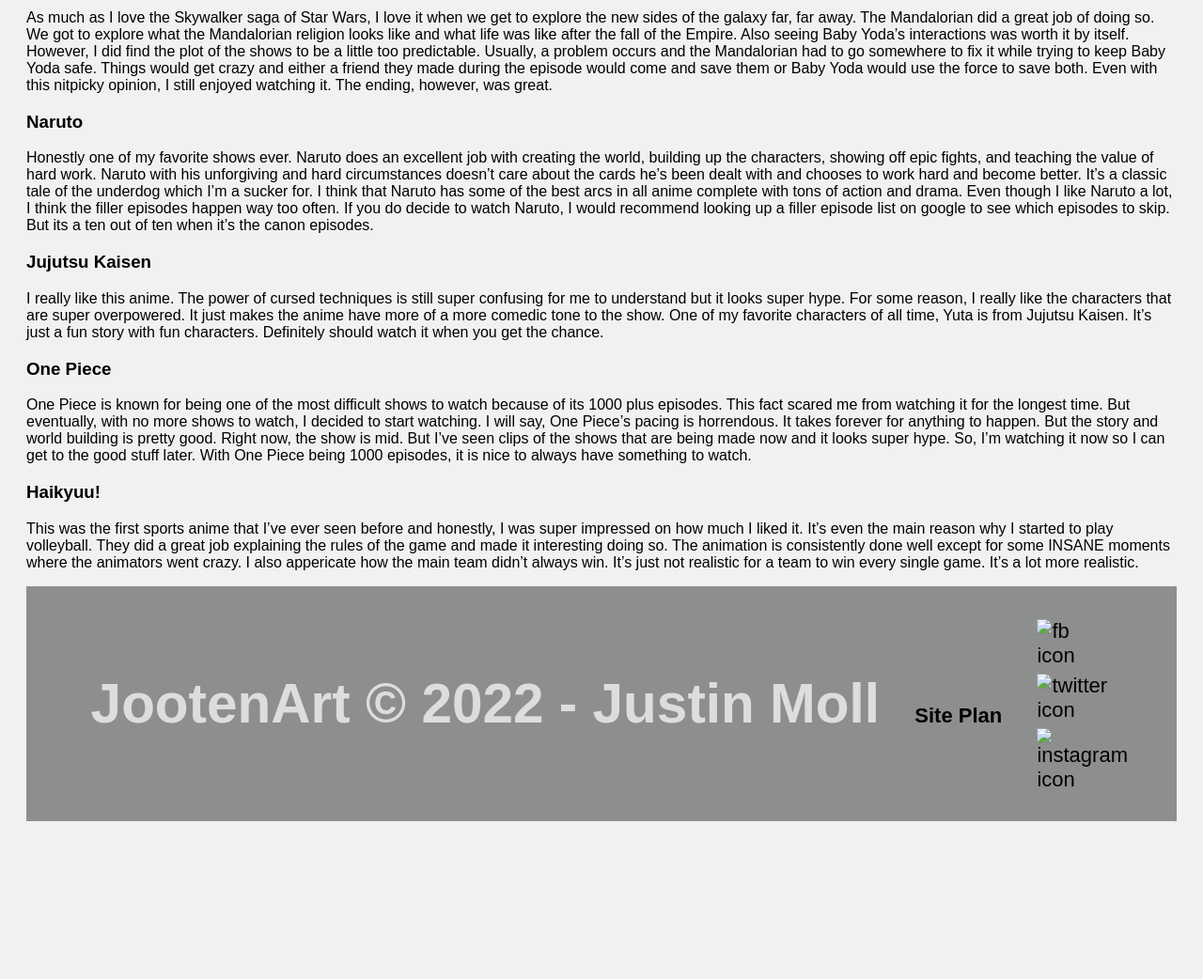
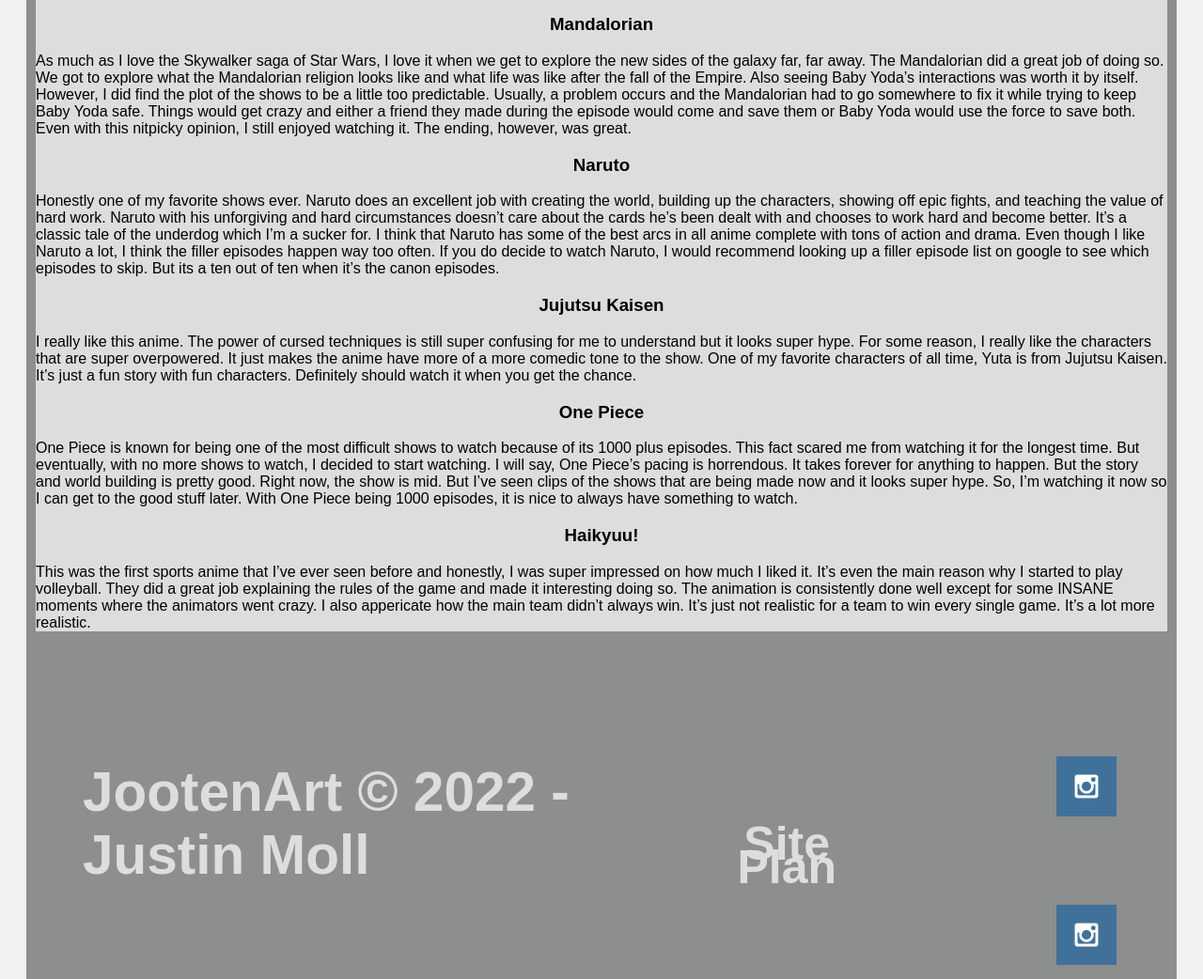
Before and after one commit to JustinCM1/WDD130, a plain HTML site: page Personal Website/reviews.html in a window 1280 px wide. Shown: the part 1343-2385 px from the top of the page at 94% size. Before the commit the page ends 2245 px from the top, so only its background shows below. Drawn offline with Linux system fonts and the light colour scheme; a web font is replaced by a local one.

Commit message:
finished most of reviews.html

```diff
--- a/Personal Website/Styles/style.css
+++ b/Personal Website/Styles/style.css
@@ -130,6 +130,15 @@
     padding-top: 10px;
 }
 
+.review_page{
+  background-color: #ddd;
+  width: 100%;
+}
+
+.review_text{
+  text-align: center;
+}
+
 /* for art portfolio  */
 * {
   box-sizing: border-box;
--- a/Personal Website/reviews.html
+++ b/Personal Website/reviews.html
@@ -4,64 +4,86 @@
     <meta charset="UTF-8">
     <meta http-equiv="X-UA-Compatible" content="IE=edge">
     <meta name="viewport" content="width=device-width, initial-scale=1.0">
-    <title></title>
+    <title>Reviews</title>
     <link rel="stylesheet" href="./Styles/style.css">
 </head>
 <body>
-<div id="content">
+<div class="header">
     <header>
-        <a id="logo_link" href="index.html">
-            <img class="logo" src="./JootenArt.png" alt="JootenArt Logo">
-        </a>
-        <nav>
-            <a href="index.html">Home</a>
-            <a href="./art.html">Art</a>
-            <a href="./reviews.html">Reviews</a>
-        </nav>
+        <img class="logo" src="./JootenArt.png" alt="JootenArt Logo">
+        <div class="header-right">
+          <a class="active" href="./index.html">Home</a>
+          <a href="./art.html">Art</a>
+          <a href="./reviews.html">Reviews</a>
+        </div>
+<div>
     </header>
     <main>
-    <h3>Cuphead </h3>
+        <div class="review_page">
+    <h3 class="review_text">Cuphead </h3>
     <p>The stunning animations, creative soundtrack, and fun story is enough to keep you playing this frustratingly hard game. Really though, it has to be one of the hardest games I have ever played before. There are only two types of levels in Cuphead. The most common level is where you take on a boss that usually has more than one stage while the other is a run and gun section where you take on hordes of enemies just trying to make it to the end. You HAVE to die multiple times just to memorize the attack patterns the bosses use. But when you do end up beating the boss you’ve been struggling on, the feeling will be so worth it. I definitely recommend playing this game. Not only will it be a fun experience, but you’ll grow your patience a ton.  </p>
-    <h3>Attack on Titan  </h3>
+        <div>
+        <div>
+    <h3 class="review_text">Attack on Titan  </h3>
     <p>Attack on Titan is PEAK FICTION. Everything about this show is incredible. The pacing, characters, story, powers, and the plot twists are what every show should aspire to be. What I really like about this show is that no one is ever safe. It’s a dangerous world and there’s no plot armor which means even if you’re a named character in the story, there’s not a guarantee that they’ll make it out alive. It makes the show a lot more impactful and fuller of suspense. It’s a story that will raise ethical questions on who in the show is right and who is wrong. And the thing is, it’s hard for me to decide myself. It’s one of my favorite shows of all time and it should be on everyone’s list of must-see shows.  </p>
-    <h3>Full Metal Alchemist  </h3>
+        <div>
+        <div class="review_page">
+    <h3 class="review_text">Full Metal Alchemist  </h3>
     <p>I loved seeing Edward and Alphonse Elric unravel one of the greatest mysteries of all time. As they begin to find one of the most powerful artifacts of alchemy, they begin to discover bigger things than not many people. The relationship between the brothers is so cool to see. Seeing how much they care about each other, and their well-being is sweet to watch. The story moves along really well without becoming overwhelmed with information. You start to feel big brained when you watch the show.  </p>
-    <h3>Dragon Ball Z </h3>
+        <div>
+        <div>
+    <h3 class="review_text">Dragon Ball Z </h3>
     <p>I consider Dragon Ball to be like the grandfather of anime. It helped bring a lot of people into the anime scene since its popularity. I remember watching Dragon Ball growing up and liking it even if I didn’t know what anime was. The number of transformations is honestly a bit ridiculous, but the fights are always super hype. Goku is every gym bro’s physique goal including mine. Dragon Ball is a source of inspiration for a lot of shows and video games. The pure nostalgia helps make this one of my favorite shows ever.  </p>
-    <h3>Demon Slayer </h3>
+        <div>
+        <div class="review_page">
+    <h3 class="review_text">Demon Slayer </h3>
     <p>Demon Slayer is an incredible show. The art style is unique with the animation never lacking. The kind and thoughtful main character is a sigh of fresh air compared to the millions of dumb main characters that are seen in most anime. We see a mystery start to develop about Tanjiro, his family, and the ability he realizes that he has. It’s a cool sub mystery while they fight to find the main antagonist. The animation is top tier quality every episode. It’s really easy to appreciate even if you don’t like anime. </p>
-    <h3>Invincible</h3>
+        <div>
+        <div>
+    <h3 class="review_text">Invincible</h3>
     <p>Invincible is definitely not for the lighthearted. Imagine Superman going rouge and becoming a villain. That’s essentially what the plot of Invincible is all about. I always love an origin story show where we see a superhero finding and discovering the powers that he/she has and choosing for themselves what’s morally right.  </p>
-    <h3>Pokémon</h3>
+        <div>
+        <div class="review_page">
+    <h3 class="review_text">Pokémon</h3>
     <p>One of my favorite video game franchises of all time. I just have so many fond memories of getting the new game and making the perfect team to take on the champion of the region. The pure joy of finding and catching the coolest looking Pokémon is something that I love about the games. And based on the team that you have, I can automatically tell what kind of human you are. Way more accurate than any buzzfeed quiz you could ever take. Even as an adult, I still play Pokémon. Does this make me less of an adult? I’m not sure. Either way I don’t care, I’m having a blast.  </p>
-    <h3>Star Wars</h3>
+        <div>
+        <div>
+    <h3 class="review_text">Star Wars</h3>
     <p>You have to respect how incredible Star Wars is. Even when “A New Hope” first came out in 1977, it was unlike anything that has been made so far. They did such a great job using practical effects to make the spaceships and lightsaber fights look amazing.  Along with the effects were great storytelling, engaging characters, and plot twists that surprised everyone. It even came up with the most misquoted saying in all of cinematic history. The famous “Luke, I am your father.” is actually “No, I am your father.” So next time your friend misquotes Darth Vader, you can correct them. I think George Lucas did a fantastic job building the world that takes in a galaxy far, far away. It’s a much watch for every human in existence.  </p>
-    <h3>Mandalorian</h3>
+        <div>
+        <div class="review_page">
+    <h3 class="review_text">Mandalorian</h3>
     <p>As much as I love the Skywalker saga of Star Wars, I love it when we get to explore the new sides of the galaxy far, far away. The Mandalorian did a great job of doing so. We got to explore what the Mandalorian religion looks like and what life was like after the fall of the Empire. Also seeing Baby Yoda’s interactions was worth it by itself. However, I did find the plot of the shows to be a little too predictable. Usually, a problem occurs and the Mandalorian had to go somewhere to fix it while trying to keep Baby Yoda safe. Things would get crazy and either a friend they made during the episode would come and save them or Baby Yoda would use the force to save both. Even with this nitpicky opinion, I still enjoyed watching it. The ending, however, was great.  </p>
-    <h3>Naruto</h3>
+        <div>
+        <div>
+    <h3 class="review_text">Naruto</h3>
     <p>Honestly one of my favorite shows ever. Naruto does an excellent job with creating the world, building up the characters, showing off epic fights, and teaching the value of hard work. Naruto with his unforgiving and hard circumstances doesn’t care about the cards he’s been dealt with and chooses to work hard and become better. It’s a classic tale of the underdog which I’m a sucker for. I think that Naruto has some of the best arcs in all anime complete with tons of action and drama. Even though I like Naruto a lot, I think the filler episodes happen way too often. If you do decide to watch Naruto, I would recommend looking up a filler episode list on google to see which episodes to skip. But its a ten out of ten when it’s the canon episodes.  </p>
-    <h3>Jujutsu Kaisen</h3>
+        <div>
+        <div class="review_page">
+    <h3 class="review_text">Jujutsu Kaisen</h3>
     <p>I really like this anime. The power of cursed techniques is still super confusing for me to understand but it looks super hype. For some reason, I really like the characters that are super overpowered. It just makes the anime have more of a more comedic tone to the show. One of my favorite characters of all time, Yuta is from Jujutsu Kaisen. It’s just a fun story with fun characters. Definitely should watch it when you get the chance.  </p>
-    <h3>One Piece</h3>
+        <div>
+        <div>
+    <h3 class="review_text">One Piece</h3>
     <p>One Piece is known for being one of the most difficult shows to watch because of its 1000 plus episodes. This fact scared me from watching it for the longest time. But eventually, with no more shows to watch, I decided to start watching. I will say, One Piece’s pacing is horrendous. It takes forever for anything to happen. But the story and world building is pretty good. Right now, the show is mid. But I’ve seen clips of the shows that are being made now and it looks super hype. So, I’m watching it now so I can get to the good stuff later. With One Piece being 1000 episodes, it is nice to always have something to watch.  </p>
-    <h3>Haikyuu!</h3>
+        <div>
+        <div class="review_page">
+    <h3 class="review_text">Haikyuu!</h3>
     <p>This was the first sports anime that I’ve ever seen before and honestly, I was super impressed on how much I liked it. It’s even the main reason why I started to play volleyball. They did a great job explaining the rules of the game and made it interesting doing so. The animation is consistently done well except for some INSANE moments where the animators went crazy. I also appericate how the main team didn’t always win. It’s just not realistic for a team to win every single game. It’s a lot more realistic.  </p>
+        <div>
     </main>
     <footer>
         <h3>JootenArt &copy; 2022 - Justin Moll</h3>
-        <h3><a href="./site-plan.html">Site Plan</a></h3>
+        <h3><a class="site_plan" href="./site-plan.html">Site Plan</a></h3>
 
         <div class="social">
-            <a href="https://facebook.com" target="blank">
-                <img src="images/facebook.png" alt="fb icon">
+            <a href="https://www.instagram.com/jootenart/" target="blank">
+                <img src="instagram.png" alt="instagram icon">
             </a>
-            <a href="https://twitter.com" target="blank">
-                <img src="images/twitter.png" alt="twitter icon">
+            <a href=https://www.instagram.com/justinmollforreal/" target="blank">
+                <img src="instagram.png" alt="instagram icon">
             </a>
-            <a href="httpys://instagram.com" target="blank">
-                <img src="images/instagram.png" alt="instagram icon">
-            </a>
-    </div>
+        </div>
     </footer>
 <div>
 </body>
```
Also changed, not shown: Personal Website/index.html (+1 -1 lines).
